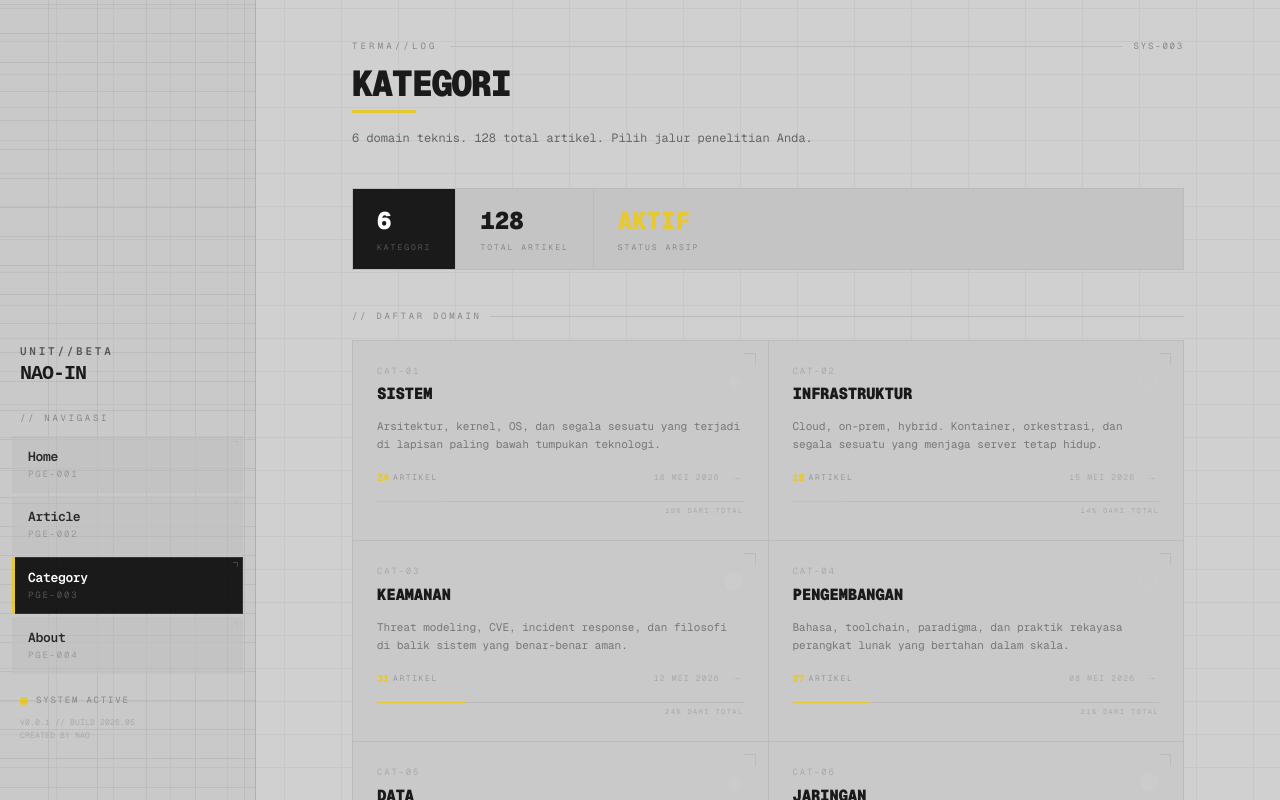
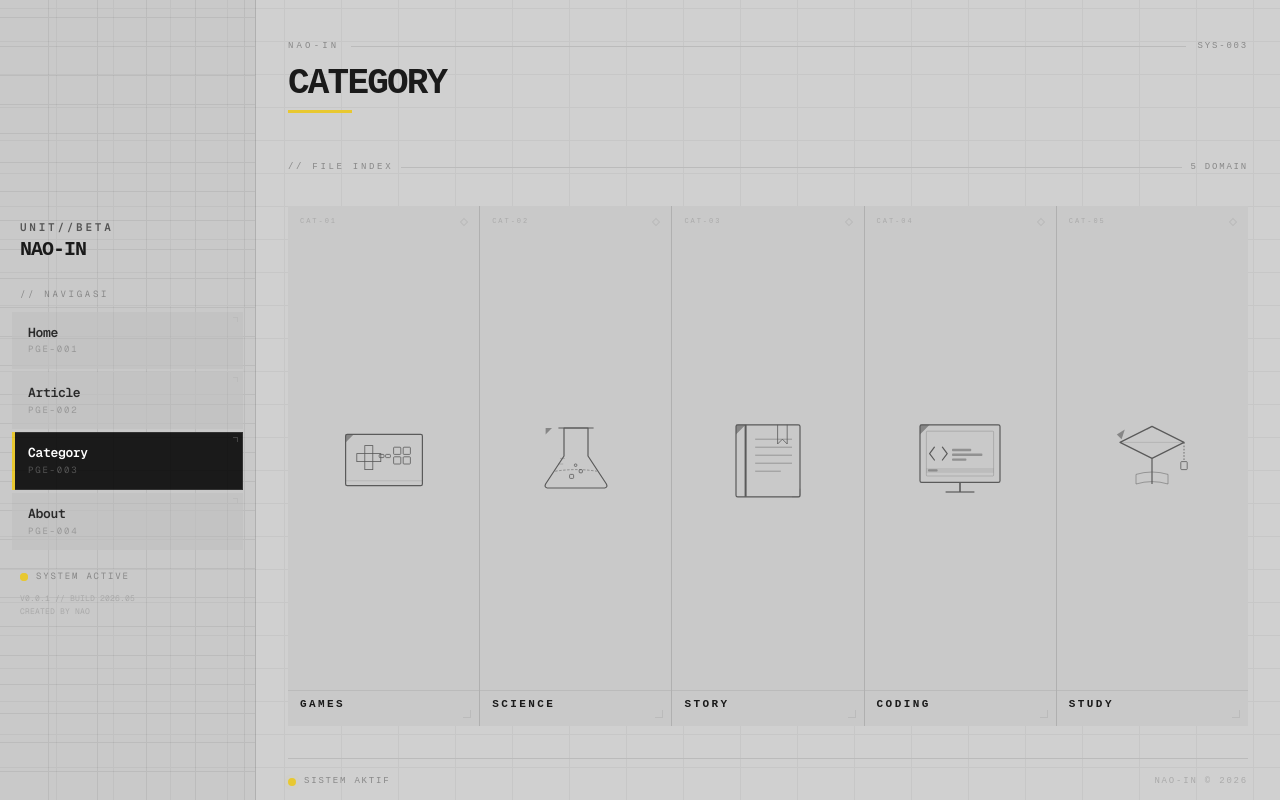
Before and after one commit to RyannPy/nao-in, a Next.js app: page /categories in a window 1280 px wide. Shown: the top 800 px of the page. Built offline with nearby package versions, Linux system fonts and the light colour scheme.

Commit message:
feat: new ui categories page

```diff
--- a/src/app/about/page.tsx
+++ b/src/app/about/page.tsx
@@ -49,7 +49,7 @@
         {/* ── Page header ── */}
         <header className="mb-10">
           <div className="flex items-center gap-3 mb-3">
-            <span className="text-[9px] tracking-[0.35em] text-[#888] uppercase">TERMA{"//"}LOG</span>
+            <span className="text-[9px] tracking-[0.35em] text-[#888] uppercase">NAO-IN</span>
             <span className="h-px flex-1 bg-[#bbb]" />
             <span className="text-[9px] tracking-[0.2em] text-[#888]">SYS-006</span>
           </div>
@@ -86,7 +86,7 @@
             <p className="text-[12px] text-[#555] leading-relaxed max-w-xl">
               Saya menulis tentang apa yang saya temukan, pecahkan, dan pelajari saat bekerja dengan sistem di dunia nyata.
               Tidak ada tutorial yang terlalu mudah, tidak ada topik yang terlalu esoterik.
-              TERMA{"//"}LOG adalah jurnal teknis saya yang bisa dibaca publik.
+              NAO-IN adalah jurnal teknis saya yang bisa dibaca publik.
             </p>
           </div>
         </div>
@@ -194,7 +194,7 @@
               </span>
               <span className="text-[9px] tracking-[0.2em] text-[#888]">SISTEM AKTIF</span>
             </div>
-            <span className="text-[9px] tracking-[0.2em] text-[#aaa]">TERMA{"//"}LOG © 2026</span>
+            <span className="text-[9px] tracking-[0.2em] text-[#aaa]">NAO-IN © 2026</span>
           </div>
         </footer>
 
--- a/src/app/articles/page.tsx
+++ b/src/app/articles/page.tsx
@@ -140,7 +140,7 @@
         <header className="mb-10">
           <div className="flex items-center gap-3 mb-3">
             <span className="text-[9px] tracking-[0.35em] text-[#888] uppercase">
-              TERMA{"//"}LOG
+              NAO-IN
             </span>
             <span className="h-px flex-1 bg-[#bbb]" />
             <span className="text-[9px] tracking-[0.2em] text-[#888]">
@@ -225,7 +225,7 @@
               </span>
             </div>
             <span className="text-[9px] tracking-[0.2em] text-[#aaa]">
-              TERMA{"//"}LOG © 2026
+              NAO-IN © 2026
             </span>
           </div>
         </footer>
--- a/src/app/categories/page.tsx
+++ b/src/app/categories/page.tsx
@@ -1,79 +1,219 @@
-// app/categories/page.tsx  →  salin sebagai CategoriesPage
+// app/categories/page.tsx
 
 import Link from "next/link";
+import { JSX } from "react";
 
-// ─── Dummy data ───────────────────────────────────────────────────────────────
+// ─── Types ────────────────────────────────────────────────────────────────────
 
-const CATEGORIES = [
-  {
-    id: "CAT-01",
-    slug: "sistem",
-    name: "Sistem",
-    desc: "Arsitektur, kernel, OS, dan segala sesuatu yang terjadi di lapisan paling bawah tumpukan teknologi.",
-    count: 24,
-    lastUpdated: "18 MEI 2026",
-    icon: "◈",
-    accent: "#e8c830",
-  },
-  {
-    id: "CAT-02",
-    slug: "infrastruktur",
-    name: "Infrastruktur",
-    desc: "Cloud, on-prem, hybrid. Kontainer, orkestrasi, dan segala sesuatu yang menjaga server tetap hidup.",
-    count: 18,
-    lastUpdated: "15 MEI 2026",
-    icon: "⬡",
-    accent: "#e8c830",
-  },
-  {
-    id: "CAT-03",
-    slug: "keamanan",
-    name: "Keamanan",
-    desc: "Threat modeling, CVE, incident response, dan filosofi di balik sistem yang benar-benar aman.",
-    count: 31,
-    lastUpdated: "12 MEI 2026",
-    icon: "⬟",
-    accent: "#e8c830",
-  },
-  {
-    id: "CAT-04",
-    slug: "pengembangan",
-    name: "Pengembangan",
-    desc: "Bahasa, toolchain, paradigma, dan praktik rekayasa perangkat lunak yang bertahan dalam skala.",
-    count: 27,
-    lastUpdated: "08 MEI 2026",
-    icon: "⬡",
-    accent: "#e8c830",
-  },
-  {
-    id: "CAT-05",
-    slug: "data",
-    name: "Data",
-    desc: "Pipeline, format penyimpanan, query engine, dan cara membuat data besar tetap bisa dikelola.",
-    count: 15,
-    lastUpdated: "03 MEI 2026",
-    icon: "◈",
-    accent: "#e8c830",
-  },
-  {
-    id: "CAT-06",
-    slug: "jaringan",
-    name: "Jaringan",
-    desc: "Protokol, routing, observabilitas jaringan, dan cara paket data menemukan jalannya.",
-    count: 13,
-    lastUpdated: "28 APR 2026",
-    icon: "⬟",
-    accent: "#e8c830",
-  },
+interface Category {
+  id: string;
+  slug: string;
+  name: string;
+}
+
+// ─── Data ─────────────────────────────────────────────────────────────────────
+
+const CATEGORIES: Category[] = [
+  { id: "CAT-01", slug: "games",   name: "Games"   },
+  { id: "CAT-02", slug: "science", name: "Science" },
+  { id: "CAT-03", slug: "story",   name: "Story"   },
+  { id: "CAT-04", slug: "coding",  name: "Coding"  },
+  { id: "CAT-05", slug: "study",   name: "Study"   },
 ];
 
-const TOTAL_ARTICLES = CATEGORIES.reduce((s, c) => s + c.count, 0);
+// ─── SVG Icons ────────────────────────────────────────────────────────────────
+
+function IconGames() {
+  return (
+    <svg viewBox="0 0 120 120" fill="none" xmlns="http://www.w3.org/2000/svg" className="w-full h-full">
+      <rect x="12" y="28" width="96" height="64" rx="2" stroke="currentColor" strokeWidth="1.5" fill="none"/>
+      <rect x="26" y="52" width="10" height="10" stroke="currentColor" strokeWidth="1" fill="none"/>
+      <rect x="36" y="42" width="10" height="10" stroke="currentColor" strokeWidth="1" fill="none"/>
+      <rect x="36" y="62" width="10" height="10" stroke="currentColor" strokeWidth="1" fill="none"/>
+      <rect x="46" y="52" width="10" height="10" stroke="currentColor" strokeWidth="1" fill="none"/>
+      <rect x="72" y="44" width="9" height="9" rx="1" stroke="currentColor" strokeWidth="1" fill="none"/>
+      <rect x="84" y="44" width="9" height="9" rx="1" stroke="currentColor" strokeWidth="1" fill="none"/>
+      <rect x="72" y="56" width="9" height="9" rx="1" stroke="currentColor" strokeWidth="1" fill="none"/>
+      <rect x="84" y="56" width="9" height="9" rx="1" stroke="currentColor" strokeWidth="1" fill="none"/>
+      <rect x="54" y="53" width="6" height="4" rx="1" stroke="currentColor" strokeWidth="1" fill="none"/>
+      <rect x="62" y="53" width="6" height="4" rx="1" stroke="currentColor" strokeWidth="1" fill="none"/>
+      <path d="M12 28L22 28L12 38Z" fill="currentColor" opacity="0.6"/>
+      <line x1="12" y1="86" x2="108" y2="86" stroke="currentColor" strokeWidth="0.5" opacity="0.4"/>
+    </svg>
+  );
+}
+
+function IconScience() {
+  return (
+    <svg viewBox="0 0 120 120" fill="none" xmlns="http://www.w3.org/2000/svg" className="w-full h-full">
+      <path d="M45 20 L45 55 L22 90 Q20 94 24 95 L96 95 Q100 94 98 90 L75 55 L75 20 Z"
+        stroke="currentColor" strokeWidth="1.5" fill="none" strokeLinejoin="round"/>
+      <line x1="38" y1="20" x2="82" y2="20" stroke="currentColor" strokeWidth="1.5"/>
+      <path d="M34 74 Q60 70 86 74" stroke="currentColor" strokeWidth="1" strokeDasharray="3 2" opacity="0.7"/>
+      <rect x="52" y="78" width="5" height="5" rx="1" stroke="currentColor" strokeWidth="1" fill="none"/>
+      <rect x="64" y="72" width="4" height="4" rx="1" stroke="currentColor" strokeWidth="1" fill="none"/>
+      <rect x="58" y="65" width="3" height="3" rx="1" stroke="currentColor" strokeWidth="1" fill="none"/>
+      <line x1="40" y1="58" x2="46" y2="58" stroke="currentColor" strokeWidth="0.8" opacity="0.5"/>
+      <line x1="38" y1="65" x2="44" y2="65" stroke="currentColor" strokeWidth="0.8" opacity="0.5"/>
+      <polygon points="22,20 30,20 22,28" fill="currentColor" opacity="0.6"/>
+    </svg>
+  );
+}
+
+function IconStory() {
+  return (
+    <svg viewBox="0 0 120 120" fill="none" xmlns="http://www.w3.org/2000/svg" className="w-full h-full">
+      <rect x="20" y="16" width="80" height="90" rx="2" stroke="currentColor" strokeWidth="1.5" fill="none"/>
+      <line x1="32" y1="16" x2="32" y2="106" stroke="currentColor" strokeWidth="2.5"/>
+      <line x1="44" y1="34" x2="90" y2="34" stroke="currentColor" strokeWidth="1" opacity="0.6"/>
+      <line x1="44" y1="44" x2="90" y2="44" stroke="currentColor" strokeWidth="1" opacity="0.6"/>
+      <line x1="44" y1="54" x2="90" y2="54" stroke="currentColor" strokeWidth="1" opacity="0.6"/>
+      <line x1="44" y1="64" x2="90" y2="64" stroke="currentColor" strokeWidth="1" opacity="0.6"/>
+      <line x1="44" y1="74" x2="76" y2="74" stroke="currentColor" strokeWidth="1" opacity="0.6"/>
+      <path d="M84 16 L84 40 L78 34 L72 40 L72 16" stroke="currentColor" strokeWidth="1" fill="none"/>
+      <polygon points="20,16 32,16 20,28" fill="currentColor" opacity="0.6"/>
+      <path d="M100 96 L100 106 L90 106" stroke="currentColor" strokeWidth="1" fill="none" opacity="0.5"/>
+    </svg>
+  );
+}
+
+function IconCoding() {
+  return (
+    <svg viewBox="0 0 120 120" fill="none" xmlns="http://www.w3.org/2000/svg" className="w-full h-full">
+      <rect x="10" y="16" width="100" height="72" rx="2" stroke="currentColor" strokeWidth="1.5" fill="none"/>
+      <rect x="18" y="24" width="84" height="56" rx="1" stroke="currentColor" strokeWidth="0.8" opacity="0.4" fill="none"/>
+      <line x1="60" y1="88" x2="60" y2="100" stroke="currentColor" strokeWidth="2"/>
+      <line x1="42" y1="100" x2="78" y2="100" stroke="currentColor" strokeWidth="1.5"/>
+      <path d="M28 44 L22 52 L28 60" stroke="currentColor" strokeWidth="1.5" strokeLinecap="round" strokeLinejoin="round" fill="none"/>
+      <path d="M38 44 L44 52 L38 60" stroke="currentColor" strokeWidth="1.5" strokeLinecap="round" strokeLinejoin="round" fill="none"/>
+      <rect x="50" y="46" width="24" height="3" rx="1" fill="currentColor" opacity="0.5"/>
+      <rect x="50" y="52" width="38" height="3" rx="1" fill="currentColor" opacity="0.5"/>
+      <rect x="50" y="58" width="18" height="3" rx="1" fill="currentColor" opacity="0.5"/>
+      <rect x="18" y="70" width="84" height="6" fill="currentColor" opacity="0.12"/>
+      <rect x="20" y="71.5" width="12" height="3" rx="1" fill="currentColor" opacity="0.5"/>
+      <polygon points="10,16 22,16 10,28" fill="currentColor" opacity="0.6"/>
+    </svg>
+  );
+}
+
+function IconStudy() {
+  return (
+    <svg viewBox="0 0 120 120" fill="none" xmlns="http://www.w3.org/2000/svg" className="w-full h-full">
+      <path d="M60 18 L100 38 L60 58 L20 38 Z" stroke="currentColor" strokeWidth="1.5" fill="none" strokeLinejoin="round"/>
+      <line x1="60" y1="58" x2="60" y2="90" stroke="currentColor" strokeWidth="1.5"/>
+      <path d="M100 38 L100 62" stroke="currentColor" strokeWidth="1" strokeDasharray="2 2"/>
+      <rect x="96" y="62" width="8" height="10" rx="1" stroke="currentColor" strokeWidth="1" fill="none"/>
+      <line x1="20" y1="38" x2="100" y2="38" stroke="currentColor" strokeWidth="0.6" opacity="0.4"/>
+      <path d="M40 78 Q60 72 80 78 L80 90 Q60 84 40 90 Z" stroke="currentColor" strokeWidth="1" fill="none" opacity="0.6"/>
+      <line x1="60" y1="18" x2="66" y2="22" stroke="currentColor" strokeWidth="0.7" opacity="0.5"/>
+      <line x1="60" y1="18" x2="54" y2="22" stroke="currentColor" strokeWidth="0.7" opacity="0.5"/>
+      <polygon points="16,28 26,22 22,34" fill="currentColor" opacity="0.6"/>
+    </svg>
+  );
+}
+
+const ICONS: Record<string, () => JSX.Element> = {
+  games:   IconGames,
+  science: IconScience,
+  story:   IconStory,
+  coding:  IconCoding,
+  study:   IconStudy,
+};
 
 // ─── Page ─────────────────────────────────────────────────────────────────────
 
 export default function CategoriesPage() {
   return (
-    <div className="min-h-screen bg-[#d0d0d0] font-mono text-[#1a1a1a] relative overflow-x-hidden">
+    <div
+      className="min-h-screen bg-[#d0d0d0] font-mono text-[#1a1a1a] relative overflow-x-hidden"
+      style={{ fontFamily: "'Courier New', Courier, monospace" }}
+    >
+      {/* Inline CSS — pure CSS hover, no JS state */}
+      <style>{`
+        .cat-card {
+          display: flex;
+          flex-direction: column;
+          position: relative;
+          background: #c9c9c9;
+          overflow: hidden;
+          transition: background-color 0.2s ease;
+          min-height: 100%;
+        }
+        .cat-card:hover { background: #1a1a1a; }
+
+        .cat-id {
+          color: #aaa;
+          transition: color 0.2s ease;
+        }
+        .cat-card:hover .cat-id { color: #555; }
+
+        .cat-diamond {
+          width: 6px; height: 6px;
+          transform: rotate(45deg);
+          border: 1px solid #bbb;
+          background: transparent;
+          transition: border-color 0.2s ease, background 0.2s ease;
+        }
+        .cat-card:hover .cat-diamond {
+          border-color: #e8c830;
+          background: #e8c830;
+        }
+
+        .cat-icon {
+          color: #5a5a5a;
+          transition: color 0.2s ease;
+        }
+        .cat-card:hover .cat-icon { color: #c0c0c0; }
+
+        .cat-divider {
+          border-top: 1px solid #bbb;
+          transition: border-color 0.2s ease;
+        }
+        .cat-card:hover .cat-divider { border-color: #333; }
+
+        .cat-name {
+          color: #1a1a1a;
+          transition: color 0.2s ease;
+        }
+        .cat-card:hover .cat-name { color: #ffffff; }
+
+        .cat-accent-bar {
+          position: absolute;
+          left: 0; top: 0; bottom: 0;
+          width: 3px;
+          background: #e8c830;
+          transform: scaleY(0);
+          transform-origin: bottom;
+          transition: transform 0.2s ease;
+        }
+        .cat-card:hover .cat-accent-bar { transform: scaleY(1); }
+
+        .cat-corner-tick {
+          position: absolute;
+          bottom: 8px; right: 8px;
+          width: 8px; height: 8px;
+          border-bottom: 1px solid #bbb;
+          border-right: 1px solid #bbb;
+          transition: border-color 0.2s ease;
+        }
+        .cat-card:hover .cat-corner-tick { border-color: #444; }
+
+        .cat-scanline {
+          pointer-events: none;
+          position: absolute;
+          inset: 0;
+          background: repeating-linear-gradient(
+            0deg,
+            transparent,
+            transparent 3px,
+            rgba(0,0,0,0.04) 3px,
+            rgba(0,0,0,0.04) 4px
+          );
+          opacity: 0;
+          transition: opacity 0.2s ease;
+        }
+        .cat-card:hover .cat-scanline { opacity: 1; }
+      `}</style>
 
       {/* ── Background texture ── */}
       <div
@@ -86,115 +226,89 @@
         }}
       />
 
-      <div className="relative z-10 px-8 py-10 max-w-4xl mx-auto">
+      <div className="relative z-10 px-8 py-10 max-w-5xl mx-auto">
 
         {/* ── Page header ── */}
-        <header className="mb-10">
+        <header className="mb-12">
           <div className="flex items-center gap-3 mb-3">
-            <span className="text-[9px] tracking-[0.35em] text-[#888] uppercase">TERMA{"//"}LOG</span>
+            <span className="text-[9px] tracking-[0.35em] text-[#888] uppercase">
+              NAO-IN
+            </span>
             <span className="h-px flex-1 bg-[#bbb]" />
             <span className="text-[9px] tracking-[0.2em] text-[#888]">SYS-003</span>
           </div>
           <h1 className="text-4xl font-black tracking-tighter leading-none uppercase text-[#1a1a1a]">
-            KATEGORI
+            CATEGORY
           </h1>
           <div className="mt-2 h-[3px] w-16 bg-[#e8c830]" />
-          <p className="mt-4 text-[12px] text-[#666] leading-relaxed max-w-lg">
-            {CATEGORIES.length} domain teknis. {TOTAL_ARTICLES} total artikel. Pilih jalur penelitian Anda.
-          </p>
         </header>
 
-        {/* ── Overview bar ── */}
-        <div className="flex items-stretch gap-px bg-[#bbb] border border-[#bbb] mb-10">
-          <div className="bg-[#1a1a1a] px-6 py-4 flex flex-col gap-1">
-            <span className="text-2xl font-black text-white">{CATEGORIES.length}</span>
-            <span className="text-[8px] tracking-[0.25em] text-[#555]">KATEGORI</span>
-          </div>
-          <div className="bg-[#c4c4c4] px-6 py-4 flex flex-col gap-1">
-            <span className="text-2xl font-black text-[#1a1a1a]">{TOTAL_ARTICLES}</span>
-            <span className="text-[8px] tracking-[0.25em] text-[#888]">TOTAL ARTIKEL</span>
-          </div>
-          <div className="bg-[#c4c4c4] px-6 py-4 flex flex-col gap-1 flex-1">
-            <span className="text-2xl font-black text-[#e8c830]">AKTIF</span>
-            <span className="text-[8px] tracking-[0.25em] text-[#888]">STATUS ARSIP</span>
-          </div>
+        {/* ── Section label ── */}
+        <div className="flex items-center gap-2 mb-8">
+          <span className="text-[9px] tracking-[0.3em] text-[#888] uppercase">
+            {"// FILE INDEX"}
+          </span>
+          <span className="h-px flex-1 bg-[#bbb]" />
+          <span className="text-[9px] tracking-[0.2em] text-[#888]">
+            {CATEGORIES.length} DOMAIN
+          </span>
         </div>
 
-        {/* ── Category grid ── */}
-        <div className="flex items-center gap-2 mb-4">
-          <span className="text-[9px] tracking-[0.3em] text-[#888] uppercase">{"// DAFTAR DOMAIN"}</span>
-          <span className="h-px flex-1 bg-[#bbb]" />
-        </div>
+        {/* ── Category grid — full viewport height minus header ── */}
+        <div
+          className="grid gap-px bg-[#b0b0b0]"
+          style={{
+            gridTemplateColumns: "repeat(5, 1fr)",
+            /* Tinggi penuh: kurangi header ~260px, sisanya dibagi rata */
+            height: "calc(100vh - 280px)",
+            minHeight: "400px",
+          }}
+        >
+          {CATEGORIES.map((cat) => {
+            const Icon = ICONS[cat.slug];
+            return (
+              <Link
+                key={cat.id}
+                href={`/categories/${cat.slug}`}
+                className="cat-card"
+              >
+                {/* Accent bar kiri */}
+                <span className="cat-accent-bar" />
 
-        <div className="grid grid-cols-1 md:grid-cols-2 gap-px bg-[#bbb] border border-[#bbb]">
-          {CATEGORIES.map((cat) => (
-            <Link
-              key={cat.id}
-              href={`/categories/${cat.slug}`}
-              className="group bg-[#c9c9c9] p-6 hover:bg-[#1a1a1a] transition-colors duration-200 relative overflow-hidden"
-            >
-              {/* accent bar */}
-              <span className="absolute left-0 top-0 bottom-0 w-[3px] bg-[#e8c830] scale-x-0 group-hover:scale-x-100 origin-left transition-transform duration-200" />
-
-              {/* corner tick */}
-              <span className="absolute top-3 right-3 w-3 h-3 border-t border-r border-[#bbb] group-hover:border-[#333] transition-colors duration-200" />
-
-              {/* header */}
-              <div className="flex items-start justify-between mb-3">
-                <div>
-                  <span className="text-[9px] tracking-[0.2em] text-[#aaa] group-hover:text-[#555] block mb-1 transition-colors">
+                {/* ID row */}
+                <div className="flex items-center justify-between px-3 pt-3 pb-1 shrink-0">
+                  <span className="cat-id text-[7px] tracking-[0.28em] uppercase leading-none">
                     {cat.id}
                   </span>
-                  <h2 className="text-base font-black tracking-tight uppercase text-[#1a1a1a] group-hover:text-white transition-colors duration-150">
+                  <span className="cat-diamond" />
+                </div>
+
+                {/* Icon — mengisi sisa ruang secara vertikal */}
+                <div className="flex flex-1 items-center justify-center px-6 py-4">
+                  <div className="cat-icon w-full h-full" style={{ maxWidth: "96px", maxHeight: "96px" }}>
+                    <Icon />
+                  </div>
+                </div>
+
+                {/* Name label */}
+                <div className="cat-divider px-3 pb-4 pt-2 shrink-0">
+                  <span className="cat-name block text-[11px] font-bold tracking-[0.22em] uppercase leading-none">
                     {cat.name}
-                  </h2>
-                </div>
-                <span className="text-2xl text-[#ccc] group-hover:text-[#333] transition-colors duration-150 select-none">
-                  {cat.icon}
-                </span>
-              </div>
-
-              {/* desc */}
-              <p className="text-[11px] text-[#777] group-hover:text-[#888] leading-relaxed mb-4 transition-colors duration-150">
-                {cat.desc}
-              </p>
-
-              {/* footer */}
-              <div className="flex items-center justify-between">
-                <div className="flex items-center gap-1">
-                  <span className="text-[#e8c830] text-[10px] font-black">{cat.count}</span>
-                  <span className="text-[8px] tracking-[0.2em] text-[#999] group-hover:text-[#666] transition-colors uppercase">
-                    ARTIKEL
                   </span>
                 </div>
-                <div className="flex items-center gap-3">
-                  <span className="text-[8px] tracking-[0.15em] text-[#aaa] group-hover:text-[#555] transition-colors">
-                    {cat.lastUpdated}
-                  </span>
-                  <span className="text-[9px] tracking-[0.3em] text-[#aaa] group-hover:text-[#e8c830] group-hover:translate-x-1 transition-all duration-150">
-                    →
-                  </span>
-                </div>
-              </div>
 
-              {/* progress bar */}
-              <div className="mt-4 h-px bg-[#bbb] group-hover:bg-[#333] transition-colors duration-200">
-                <div
-                  className="h-px bg-[#e8c830] transition-all duration-500"
-                  style={{ width: `${Math.round((cat.count / TOTAL_ARTICLES) * 100)}%` }}
-                />
-              </div>
-              <div className="flex justify-end mt-1">
-                <span className="text-[7px] tracking-[0.2em] text-[#aaa] group-hover:text-[#555] transition-colors">
-                  {Math.round((cat.count / TOTAL_ARTICLES) * 100)}{"% DARI TOTAL"}
-                </span>
-              </div>
-            </Link>
-          ))}
+                {/* Corner tick */}
+                <span className="cat-corner-tick" />
+
+                {/* Scanline overlay */}
+                <span className="cat-scanline" />
+              </Link>
+            );
+          })}
         </div>
 
         {/* ── Footer ── */}
-        <footer className="mt-16 pt-4 border-t border-[#bbb]">
+        <footer className="mt-8 pt-4 border-t border-[#bbb]">
           <div className="flex items-center justify-between">
             <div className="flex items-center gap-2">
               <span className="relative flex h-2 w-2">
@@ -203,7 +317,9 @@
               </span>
               <span className="text-[9px] tracking-[0.2em] text-[#888]">SISTEM AKTIF</span>
             </div>
-            <span className="text-[9px] tracking-[0.2em] text-[#aaa]">TERMA{"//"}LOG © 2026</span>
+            <span className="text-[9px] tracking-[0.2em] text-[#aaa]">
+              NAO-IN © 2026
+            </span>
           </div>
         </footer>
 
--- a/src/app/page.tsx
+++ b/src/app/page.tsx
@@ -79,7 +79,7 @@
         <header className="mb-12">
           <div className="flex items-center gap-3 mb-3">
             <span className="text-[9px] tracking-[0.35em] text-[#888] uppercase">
-              TERMA{"//"}LOG
+              NAO-IN
             </span>
             <span className="h-px flex-1 bg-[#bbb]" />
             <span className="text-[9px] tracking-[0.2em] text-[#888]">
@@ -195,7 +195,7 @@
               </span>
             </div>
             <span className="text-[9px] tracking-[0.2em] text-[#aaa]">
-              TERMA{"//"}LOG © 2026
+              NAO-IN © 2026
             </span>
           </div>
         </footer>
```
